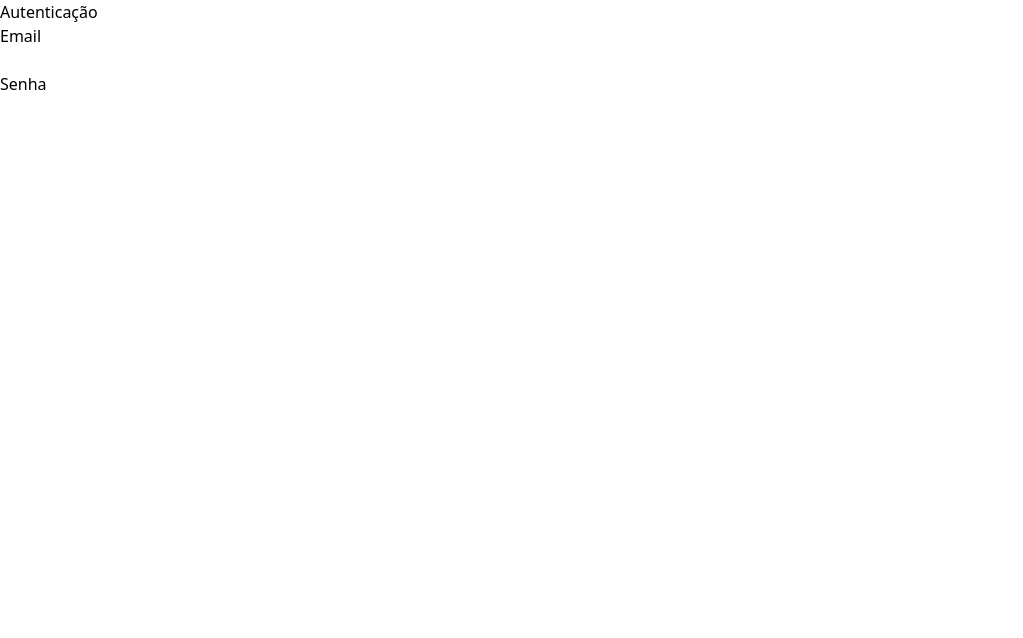
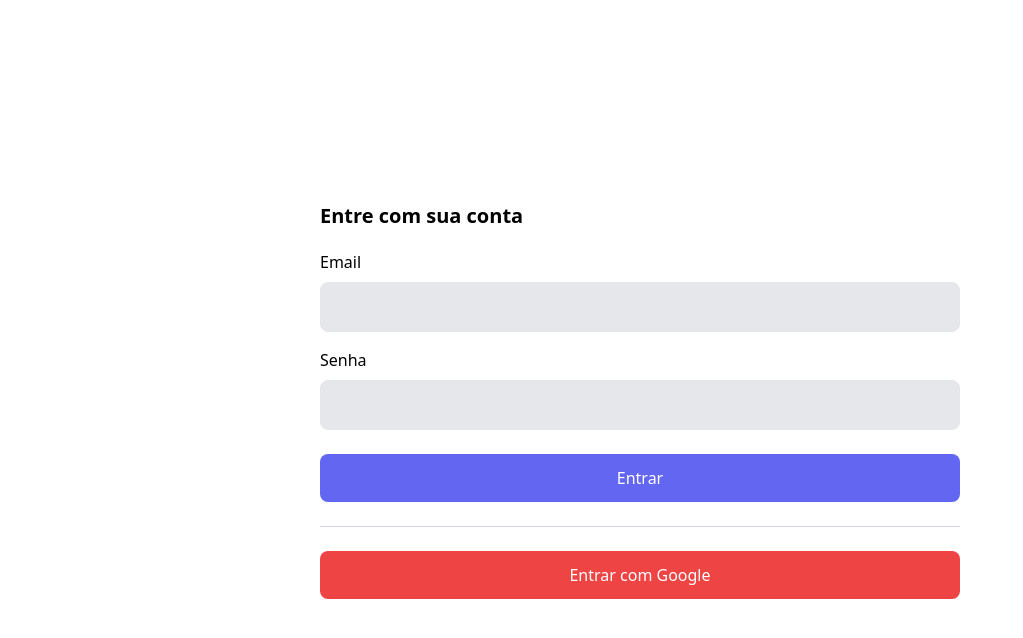
Before and after one commit to Radames-prog/adminTemplate, a Next.js app in the folder my-project/: page /autenticacao in a window 1280 px wide. Shown: the top 638 px of the page, without its empty margins (0-1023 px from the left). Built offline with nearby package versions, Linux system fonts and the light colour scheme.

Commit message:
Implementação do formulario de autenticação

```diff
--- a/my-project/components/auth/AuthInput.tsx
+++ b/my-project/components/auth/AuthInput.tsx
@@ -9,14 +9,21 @@
 
 export default function AuthInput(props: AuthInputProps){
     return props.naoRenderizarQuando ? null :(
-        <div className={`flex flex-col `}>
+        <div className={`flex flex-col mt-4 `}>
             <label>{props.label}</label>
             <input
             type={props.tipo ?? 'text'}
             value={props.valor}
             onChange={e => props.valorMudou?.(e.target.value)}
             required={props.obrigatorio}
+            className={`
+                px-4 py-3 rounded-lg bg-gray-200 mt-2
+                border focus:border-blue-500
+                focus:outline-none
+                focus:bg-white
+            `}
             />
+
         </div>
     )
 }
--- a/my-project/pages/autenticacao.tsx
+++ b/my-project/pages/autenticacao.tsx
@@ -6,9 +6,24 @@
     const[email, setEmail] = useState('')
     const[senha, setSenha] = useState('')
 
+    function submeter(){
+        if(modo === 'login'){
+            console.log('login')
+        }else{
+            console.log('cadastrar')
+        }
+    }
+
     return(
-        <div>
-            <h1>Autenticação</h1>
+        <div className={`flex flex-col h-screen items-center justify-center`}>
+        <div className={`
+         w-1/2
+        `}>
+            <h1 className={`
+            text-xl font-bold mb-5
+            `}>
+                {modo === 'login'?'Entre com sua conta' : 'Cadastre-se na Plataforma'}
+            </h1>
             <AuthInput
             label="Email"
             tipo="email"
@@ -23,7 +38,20 @@
             valorMudou={setSenha}
             obrigatorio
             />
-
+            <button onDoubleClick={submeter} className={`
+            w-full bg-indigo-500 hover:bg-indigo-400
+            text-white rounded-lg px-4 py-3 mt-6
+            `}>
+            {modo === 'login'?'Entrar' : 'Cadastrar'}
+            </button>
+            <hr className="my-6 border-gray-300 w-full" />
+            <button onDoubleClick={submeter} className={`
+            w-full bg-red-500 hover:bg-red-400
+            text-white rounded-lg px-4 py-3
+            `}>
+            Entrar com Google
+            </button>
+        </div>
         </div>
     )
 }
```
